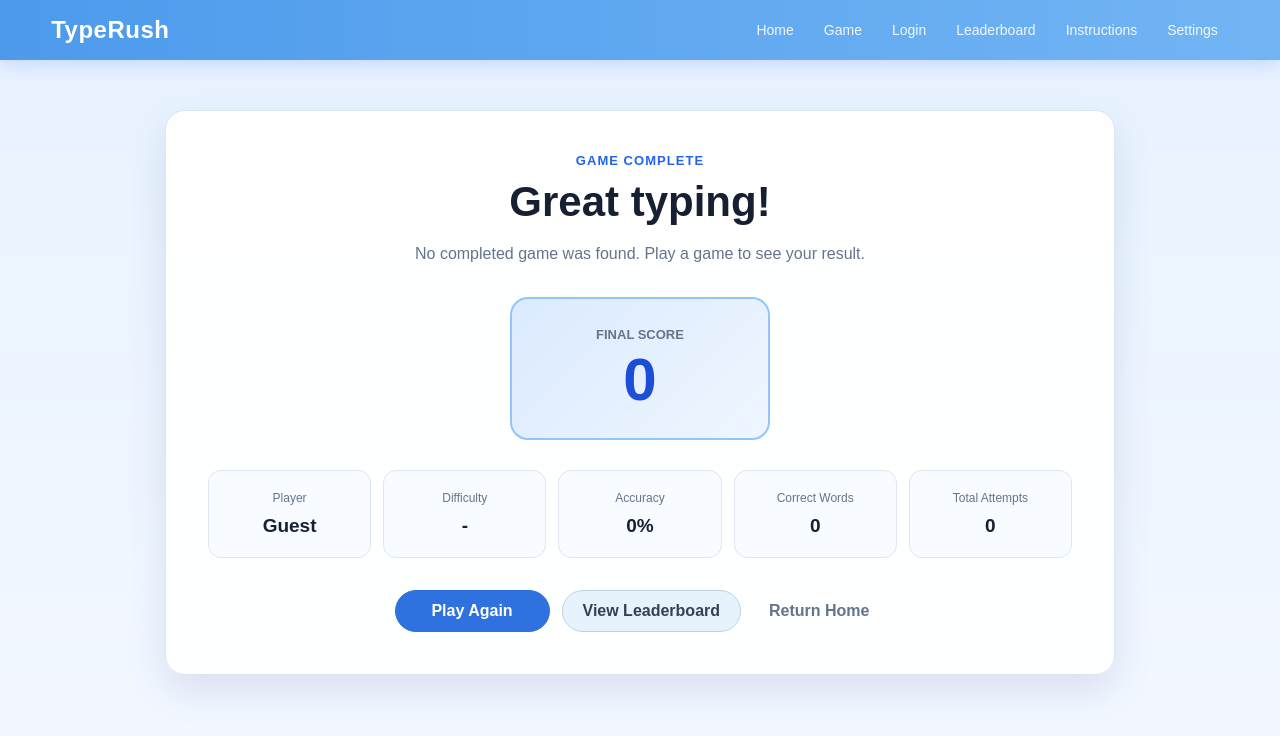
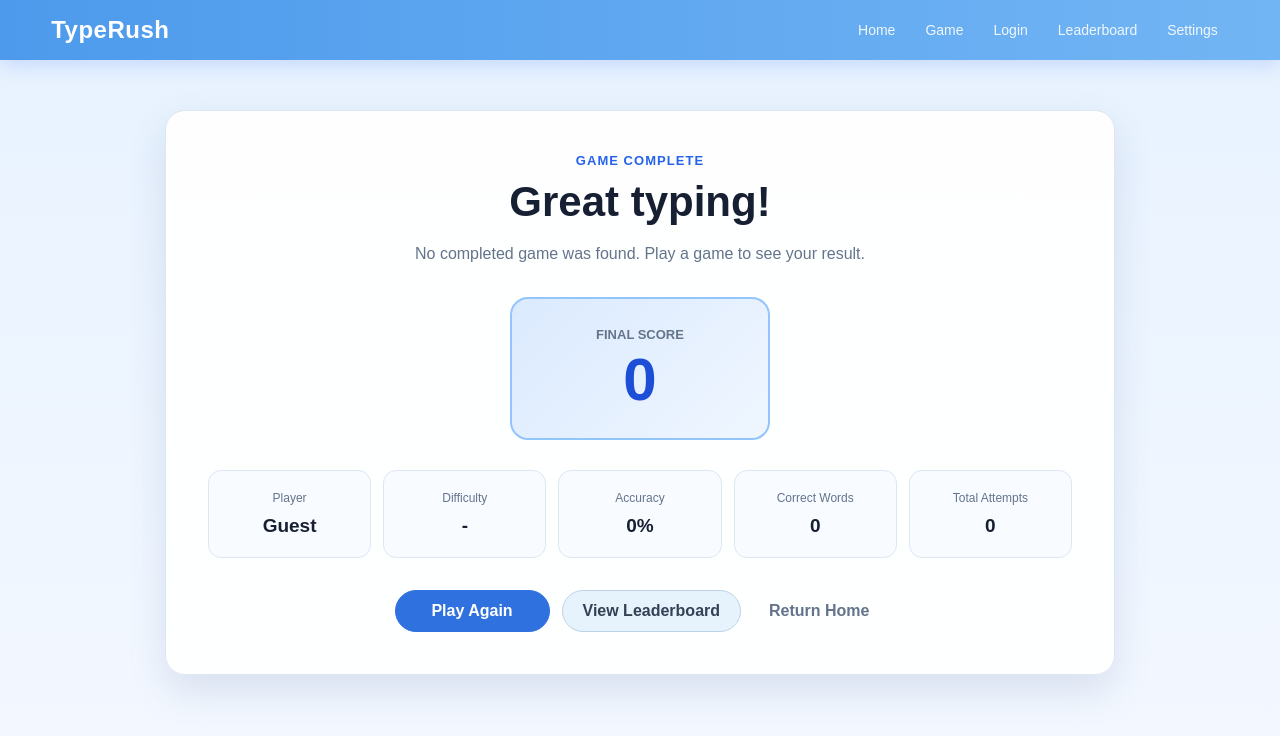
Before and after one commit to mirul49/Team4_Project, a website: page result.html in a window 1280 px wide. Drawn offline with Linux system fonts and the light colour scheme.

Commit message:
Remove Instructions link from navigation
Removed the link to the Instructions page from the navigation.

```diff
--- a/result.html
+++ b/result.html
@@ -28,7 +28,6 @@
       <a href="game.html">Game</a>
       <a href="login.html">Login</a>
       <a href="leaderboard.html">Leaderboard</a>
-      <a href="instructions.html">Instructions</a>
       <a href="settings.html">Settings</a>
     </div>
 
```
